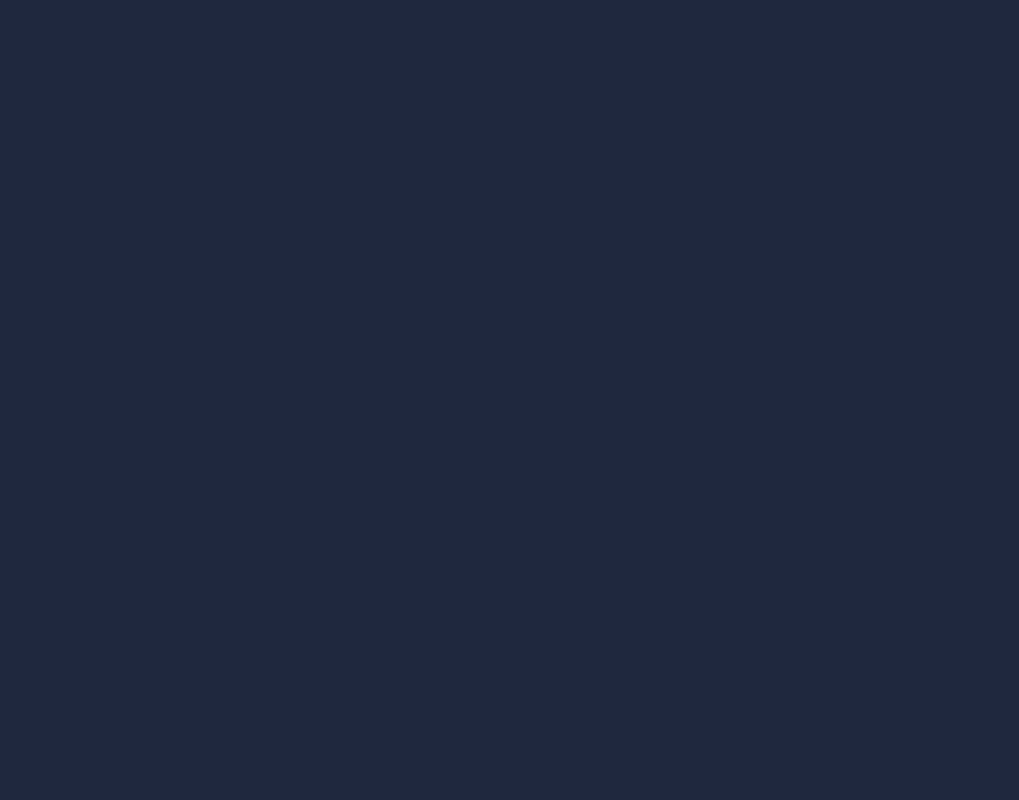
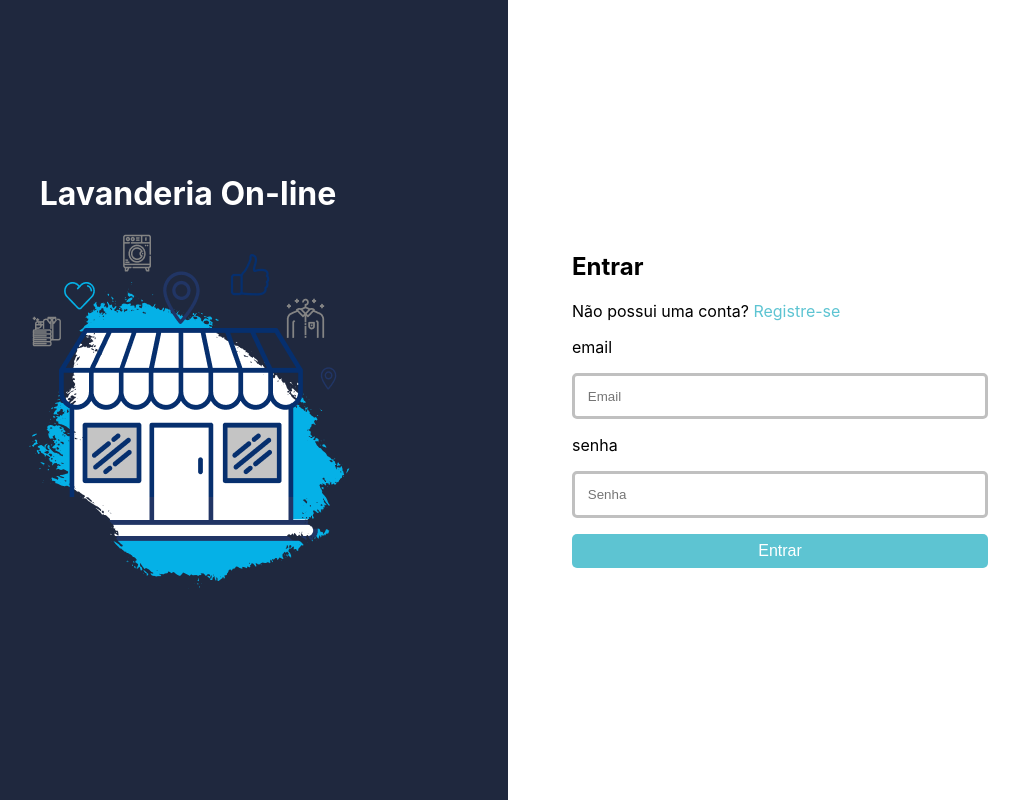
Before and after one commit to JanainaNogueira/Lavanderia-on-line, an Angular app: page / in a window 1280 px wide. Shown: the whole page, without its empty margins (132-1151 px from the left). Built offline with nearby package versions, Linux system fonts and the light colour scheme.

Commit message:
Correções para Angular do login

```diff
--- a/src/app/app.component.html
+++ b/src/app/app.component.html
@@ -0,0 +1 @@
+<router-outlet/>
--- a/src/app/app.routes.ts
+++ b/src/app/app.routes.ts
@@ -1,3 +1,6 @@
 import { Routes } from '@angular/router';
+import { LoginComponent } from './login/login.component';
 
-export const routes: Routes = [];
+export const routes: Routes = [{
+    path:'', component: LoginComponent
+}];
--- a/src/app/login/login.component.css
+++ b/src/app/login/login.component.css
@@ -0,0 +1,40 @@
+.imagem {
+    text-align: center;
+    align-items: center;
+    color: var(--branco);
+    width: 50vw;
+    background-color: var(--azulEscuro);
+    display: flex;
+    justify-content: center;
+    flex-direction: column;
+    height: 100vh;
+}
+
+.formLogin {
+    display: flex;
+    justify-content: center;
+    flex-direction: column;
+    height: 100vh;
+    width: 45vw;
+    background-color: var(--branco);
+    text-align: left;
+    padding-left: 5vw;
+}
+
+.campoForm {
+    background-color: var(--branco);
+    text-align: left;
+    margin-top: 2vh;
+    margin-bottom: 2vh;
+    border-radius: 5px;
+    width: 30vw;
+    padding: 1vw;
+    border: 0.3vw solid var(--cinza);
+}
+
+.botao {
+    font-size: 2vh;
+    border-radius: 5px;
+    width: 32.5vw;
+    padding: 1vh;
+}
--- a/src/app/login/login.component.html
+++ b/src/app/login/login.component.html
@@ -1,15 +1,7 @@
-<!DOCTYPE html>
-<html lang="en">
-<head>
-    <meta charset="UTF-8">
-    <meta name="viewport" content="width=device-width, initial-scale=1.0">
-    <link rel="stylesheet" type="text/css" href="/src/styles.css" />
-    <title>Login</title>
-</head>
-<body>
+<div class="layout">
     <div class="imagem">
         <h1>Lavanderia On-line</h1>
-        <img src="\src\assets\img\ilustra-lojas.png" alt="Ilustração de lojas">
+        <img src="..\..\assets\img\ilustra-lojas.png" alt="Ilustração de lojas">
     </div>
     <div class="formLogin">
         <form>
@@ -21,5 +13,4 @@
           </form>
 
     </div>
-</body>
-</html>
+</div>
--- a/src/app/registro/registro.component.html
+++ b/src/app/registro/registro.component.html
@@ -1,15 +1,7 @@
-<!DOCTYPE html>
-<html lang="en">
-<head>
-    <meta charset="UTF-8">
-    <meta name="viewport" content="width=device-width, initial-scale=1.0">
-    <link rel="stylesheet" type="text/css" href="/src/styles.css" />
-    <title>Registro</title>
-</head>
-<body>
+<div class="layout">
     <div class="imagem">
         <h1>Lavanderia On-line</h1>
-        <img src="\src\assets\img\ilustra-lojas.png" alt="Ilustração de lojas">
+        <img src="..\..\assets\img\ilustra-lojas.png" alt="Ilustração de lojas">
     </div>
     <div class="formLogin">
         <form>
@@ -24,5 +16,4 @@
           </form>
 
     </div>
-</body>
-</html>
+</div>
--- a/src/styles.css
+++ b/src/styles.css
@@ -11,60 +11,21 @@ a {
     text-decoration: none;
 }
 
-body, .formLogin, .imagem {
+.layout {
+    font-family: "Inter", sans-serif;
     display: flex;
-    font-family: "Inter", sans-serif;
     justify-content: center;
-}
-
-body, .imagem {
     text-align: center;
     align-items: center;
-
 }
 
 body {
   background-color: var(--azulEscuro);
-}
-
-.imagem, .formLogin {
-    height: 700px;
-    flex-direction: column;
-
-}
-
-.imagem {
-    color: var(--branco);
-    width: 500px;
-    background-color: var(--azulEscuro);
-}
-
-.formLogin, .campoForm {
-    background-color: var(--branco);
-    text-align: left;
-    margin-top: 5px;
-    margin-bottom: 40px;
-}
-
-.botao, .campoForm{
-    border-radius: 5px;
-    width: 300px;
-    padding: 10px;
+  margin: 0;
 }
 
 .botao {
     color: var(--branco);
     background-color: var(--azulClaro);
     border: none;
-    font-size: 20px;
-
 }
-
-.formLogin{
-    width: 400px;
-    padding-left: 50px;
-
-}
-.campoForm {
-    border: 3px solid var(--cinza);
-    }
```
